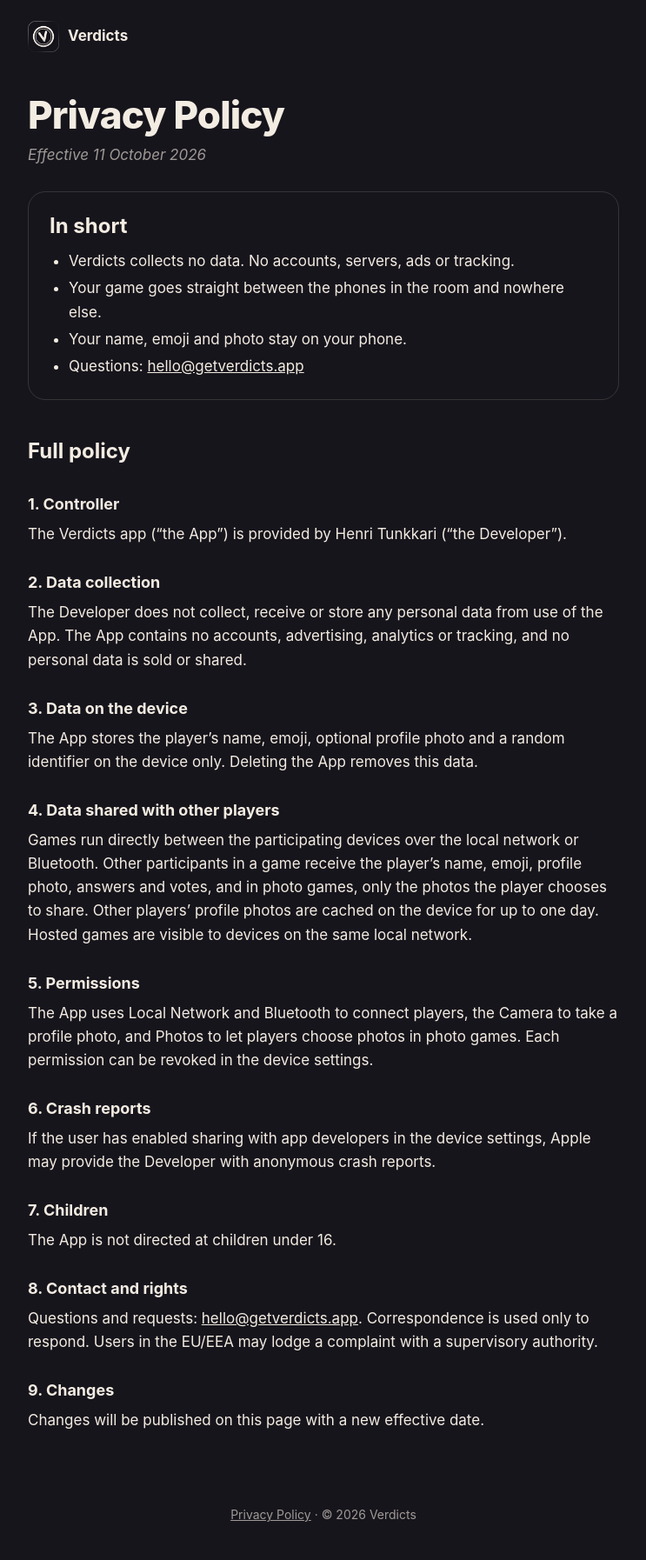
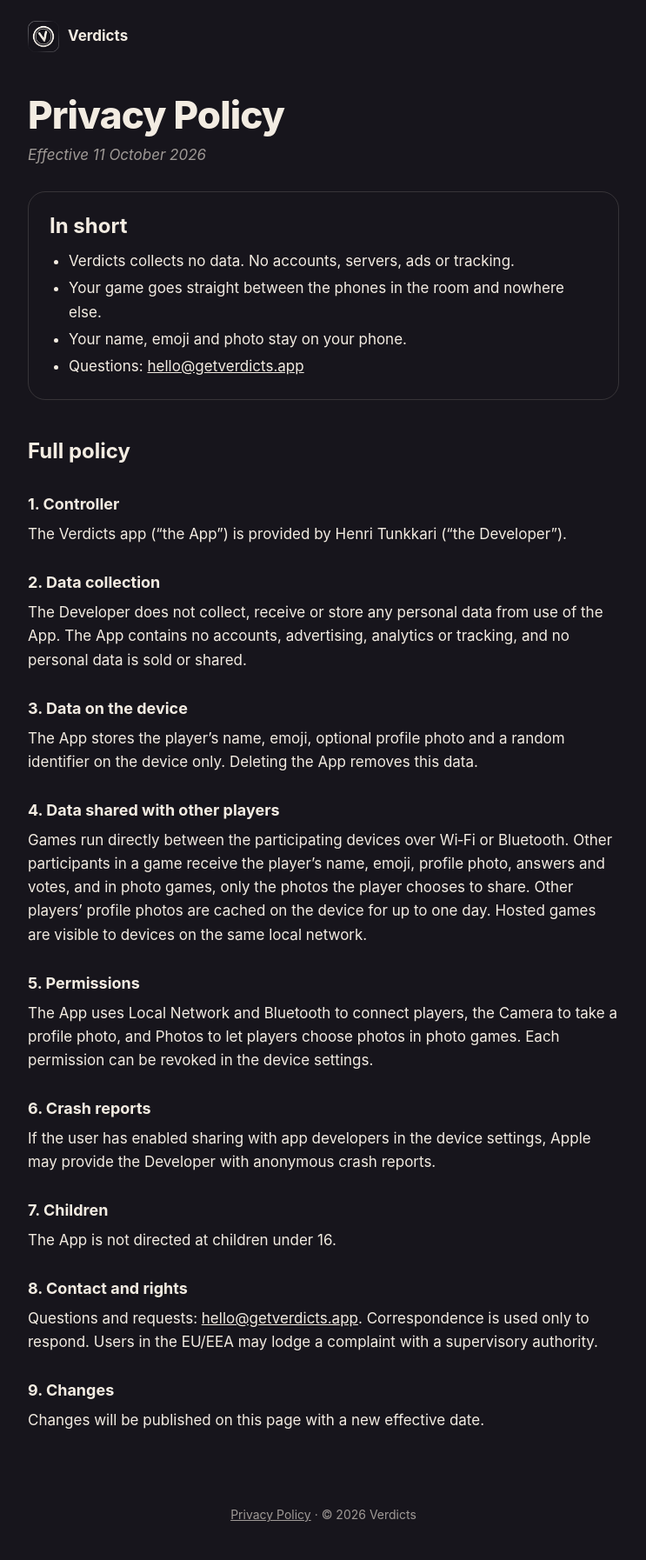
Before and after one commit to grandeslignes/verdicts-site, a Jekyll site: the page built from privacy.md, in a window 1280 px wide. Shown: the whole page at 87% size, without its empty margins (268-1011 px from the left). Built offline with Jekyll 4.4.1, drawn with Linux system fonts in a browser that asks for light colours; our own code applies the rules of GitHub Pages for plain Markdown files.

Commit message:
Privacy: Wi-Fi, not local network

```diff
--- a/privacy.md
+++ b/privacy.md
@@ -32,7 +32,7 @@
 
 ### 4. Data shared with other players
 
-Games run directly between the participating devices over the local network or
+Games run directly between the participating devices over Wi‑Fi or
 Bluetooth. Other participants in a game receive the player's name, emoji,
 profile photo, answers and votes, and in photo games, only the photos the
 player chooses to share. Other players' profile photos are cached on the device
```
